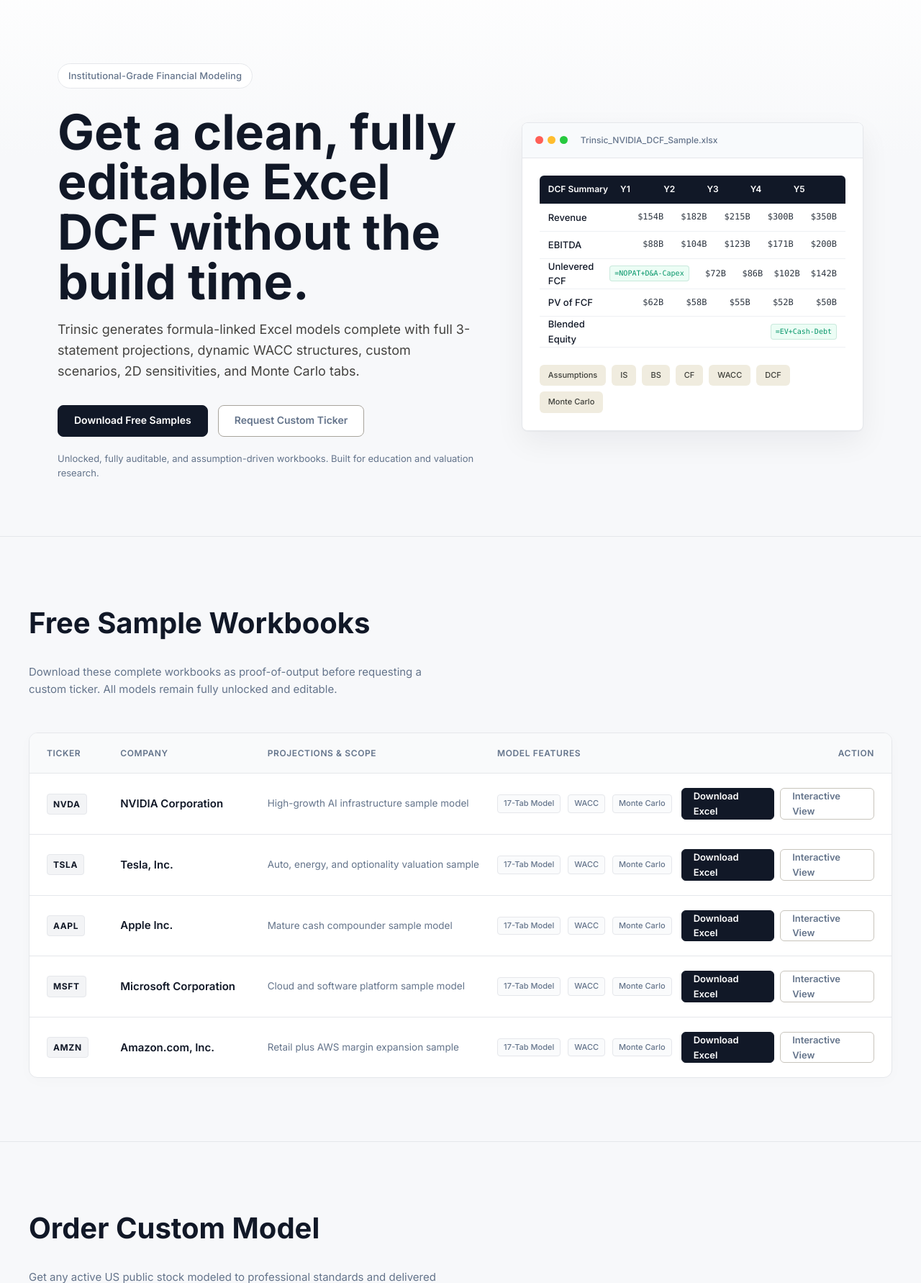
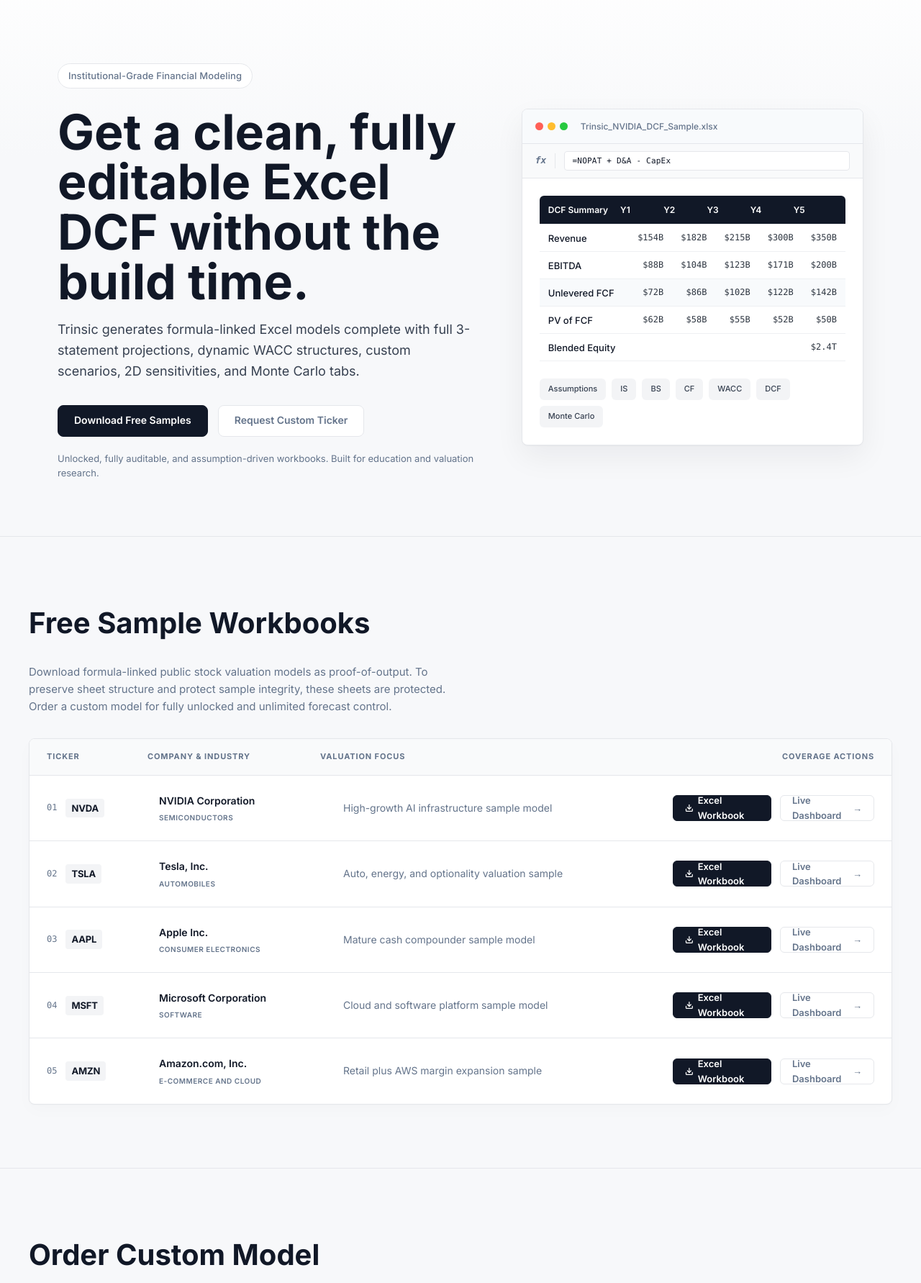
Before and after one commit to rounakjain2604/dashboard-package, a Flask app: page / in a window 1280 px wide. Shown: the part 64-1847 px from the top of the page at 72% size. Run offline with Flask 3, Linux system fonts and the light colour scheme.

Commit message:
design(ui): overhaul free samples list into a hyper-clean horizontal directory table & fix spreadsheet mockup wrapping with interactive formula bar

```diff
--- a/templates/landing.html
+++ b/templates/landing.html
@@ -78,14 +78,14 @@
   color: var(--ink);
 }
 .button.ghost {
-  border-color: #a8a49c;
+  border-color: var(--line);
   background: var(--panel);
   color: var(--muted);
 }
 .button.ghost:hover {
   border-color: var(--ink);
   color: var(--ink);
-  background: #faf9f6;
+  background: #f9fafb;
   box-shadow: 0 6px 16px rgba(0,0,0,0.06);
 }
 .hero {
@@ -122,7 +122,7 @@
 }
 .lead {
   font-size: 18px;
-  color: #444340;
+  color: #374151;
   max-width: 600px;
   margin: 0 0 32px;
   line-height: 1.6;
@@ -189,10 +189,40 @@
 .tab {
   padding: 6px 12px;
   border-radius: 6px;
-  background: #f0ecdf;
+  background: #f3f4f6;
   font-size: 11px;
   font-weight: 500;
-  color: #3e3f3a;
+  color: #374151;
+}
+/* ── Mockup Spreadsheet Formula Bar ── */
+.sheet-formula-bar {
+  display: flex;
+  align-items: center;
+  gap: 12px;
+  padding: 10px 18px;
+  background: #f9fafb;
+  border-bottom: 1px solid var(--line);
+  font-family: Consolas, monospace;
+  font-size: 11px;
+}
+.sheet-formula-bar .fx-symbol {
+  font-weight: 700;
+  color: var(--muted);
+  font-style: italic;
+  user-select: none;
+  font-size: 13px;
+  border-right: 1px solid var(--line);
+  padding-right: 12px;
+}
+.sheet-formula-bar .fx-display {
+  color: #111827;
+  font-weight: 500;
+  letter-spacing: 0.02em;
+  background: #ffffff;
+  padding: 4px 10px;
+  border-radius: 4px;
+  border: 1px solid var(--line);
+  flex-grow: 1;
 }
 .band {
   border-top: 1px solid var(--line);
@@ -204,7 +234,7 @@
   flex-direction: column;
   gap: 16px;
   align-items: flex-start;
-  margin-bottom: 48px;
+  margin-bottom: 24px;
 }
 h2 {
   font-family: 'Inter', Arial, Helvetica, sans-serif;
@@ -215,111 +245,149 @@
 }
 .section-copy { color: var(--muted); max-width: 600px; margin: 8px 0 0; font-size: 15px; }
 
-/* ── Minimalist Directory Table ── */
-.samples-table {
-  width: 100%;
+/* ── Directory Layout ── */
+.samples-directory {
+  display: flex;
+  flex-direction: column;
+  margin-top: 32px;
   background: var(--panel);
   border: 1px solid var(--line);
-  border-radius: 12px;
+  border-radius: 8px;
   overflow: hidden;
-  box-shadow: 0 4px 20px rgba(15,23,42,0.02);
+  box-shadow: 0 1px 2px rgba(15,23,42,0.02), 0 8px 24px rgba(15,23,42,0.02);
 }
-.samples-header {
+.directory-header {
   display: grid;
-  grid-template-columns: 0.8fr 1.6fr 2.5fr 2fr 2.1fr;
-  padding: 18px 24px;
+  grid-template-columns: 140px 240px 1fr 280px;
+  align-items: center;
+  padding: 16px 24px;
   background: #f9fafb;
   border-bottom: 1px solid var(--line);
+  font-size: 11px;
+  font-weight: 700;
+  text-transform: uppercase;
+  letter-spacing: 0.08em;
+  color: var(--muted);
+}
+.directory-row {
+  display: grid;
+  grid-template-columns: 140px 240px 1fr 280px;
+  align-items: center;
+  padding: 24px;
+  border-bottom: 1px solid var(--line);
+  transition: background-color 0.15s ease;
+  gap: 16px;
+}
+.directory-row:hover {
+  background: #f9fafb;
+}
+.directory-row:last-child {
+  border-bottom: none;
+}
+.col-ticker {
+  display: flex;
+  align-items: center;
+  gap: 12px;
+}
+.dir-num {
+  font-family: Consolas, monospace;
   font-size: 12px;
+  color: var(--muted);
+  font-weight: 500;
+}
+.dir-ticker {
+  font-size: 13px;
+  font-weight: 700;
+  color: var(--ink);
+  background: #f3f4f6;
+  padding: 3px 8px;
+  border-radius: 4px;
+  letter-spacing: -0.01em;
+}
+.col-company {
+  display: flex;
+  flex-direction: column;
+  gap: 4px;
+}
+.dir-name {
+  font-size: 14px;
+  font-weight: 600;
+  color: var(--ink);
+}
+.dir-industry {
+  font-size: 10px;
   font-weight: 600;
   text-transform: uppercase;
+  color: var(--muted);
   letter-spacing: 0.05em;
+}
+.col-desc {
+  font-size: 14px;
   color: var(--muted);
-  align-items: center;
 }
-.sample-row {
-  display: grid;
-  grid-template-columns: 0.8fr 1.6fr 2.5fr 2fr 2.1fr;
-  padding: 20px 24px;
-  border-bottom: 1px solid var(--line);
-  align-items: center;
-  font-size: 14px;
-  transition: background 0.2s ease;
-}
-.sample-row:last-child {
-  border-bottom: none;
-}
-.sample-row:hover {
-  background: #fafbfc;
-}
-.ticker-badge {
-  font-weight: 700;
-  font-size: 12px;
-  color: var(--ink);
-  background: #f3f4f6;
-  border: 1px solid var(--line);
-  padding: 4px 8px;
-  border-radius: 4px;
-  letter-spacing: 0.05em;
-  display: inline-block;
-}
-.sample-row strong {
-  font-size: 15px;
-  font-weight: 600;
-}
-.sample-tagline {
-  color: var(--muted);
-  font-size: 13.5px;
-  padding-right: 12px;
-}
-.feature-tag {
-  font-size: 11px;
-  font-weight: 500;
-  color: var(--muted);
-  background: #fafbfc;
-  border: 1px solid var(--line);
-  padding: 3px 8px;
-  border-radius: 4px;
-  margin-right: 6px;
-  display: inline-block;
+.dir-tagline {
+  line-height: 1.5;
+  margin: 0;
 }
 .col-actions {
   display: flex;
-  gap: 8px;
+  align-items: center;
   justify-content: flex-end;
+  gap: 12px;
 }
-.action-btn {
-  min-height: 38px;
+.dir-btn {
+  display: inline-flex;
+  align-items: center;
+  justify-content: center;
+  height: 36px;
   padding: 0 16px;
   border-radius: 6px;
   font-size: 13px;
   font-weight: 600;
-  display: inline-flex;
-  align-items: center;
-  justify-content: center;
   text-decoration: none;
-  transition: all 0.2s ease;
-  cursor: pointer;
+  transition: all 0.2s cubic-bezier(0.16, 1, 0.3, 1);
 }
-.action-btn.primary {
+.dir-btn.primary {
   background: var(--ink);
   color: #fff;
   border: 1px solid var(--ink);
 }
-.action-btn.primary:hover {
-  background: #334155;
-  border-color: #334155;
-  box-shadow: 0 4px 10px rgba(15,23,42,0.08);
+.dir-btn.primary:hover {
+  background: #222;
+  transform: translateY(-1px);
+  box-shadow: 0 4px 12px rgba(17, 24, 39, 0.12);
 }
-.action-btn.secondary {
-  background: var(--panel);
+.dir-btn.secondary {
+  background: transparent;
   color: var(--muted);
-  border: 1px solid #c8c4bc;
+  border: 1px solid var(--line);
 }
-.action-btn.secondary:hover {
+.dir-btn.secondary:hover {
+  color: var(--ink);
   border-color: var(--ink);
-  color: var(--ink);
-  background: #fbfaf8;
+  background: #ffffff;
+  transform: translateY(-1px);
+}
+.dir-btn .arrow {
+  transition: transform 0.2s ease;
+  margin-left: 4px;
+}
+.dir-btn:hover .arrow {
+  transform: translateX(3px);
+}
+@media (max-width: 980px) {
+  .directory-header {
+    display: none;
+  }
+  .directory-row {
+    grid-template-columns: 1fr;
+    gap: 14px;
+    padding: 24px 20px;
+  }
+  .col-actions {
+    justify-content: flex-start;
+    margin-top: 4px;
+  }
 }
 
 .offer {
@@ -517,13 +581,17 @@
         <span class="dot dot-green"></span>
         <span class="sheet-name">Trinsic_NVIDIA_DCF_Sample.xlsx</span>
       </div>
+      <div class="sheet-formula-bar">
+        <span class="fx-symbol">fx</span>
+        <div class="fx-display" id="activeFormula">=NOPAT + D&amp;A - CapEx</div>
+      </div>
       <div class="sheet-grid">
         <div class="sheet-row header"><span>DCF Summary</span><span>Y1</span><span>Y2</span><span>Y3</span><span>Y4</span><span>Y5</span></div>
-        <div class="sheet-row"><strong>Revenue</strong><span class="num">$154B</span><span class="num">$182B</span><span class="num">$215B</span><span class="num">$300B</span><span class="num">$350B</span></div>
-        <div class="sheet-row"><strong>EBITDA</strong><span class="num">$88B</span><span class="num">$104B</span><span class="num">$123B</span><span class="num">$171B</span><span class="num">$200B</span></div>
-        <div class="sheet-row"><strong>Unlevered FCF</strong><span class="num formula">=NOPAT+D&A-Capex</span><span class="num">$72B</span><span class="num">$86B</span><span class="num">$102B</span><span class="num">$142B</span></div>
-        <div class="sheet-row"><strong>PV of FCF</strong><span class="num">$62B</span><span class="num">$58B</span><span class="num">$55B</span><span class="num">$52B</span><span class="num">$50B</span></div>
-        <div class="sheet-row"><strong>Blended Equity</strong><span></span><span></span><span></span><span></span><span class="num formula">=EV+Cash-Debt</span></div>
+        <div class="sheet-row" onmouseover="updateFormula('=REVENUE - COGS - SG&amp;A')"><strong>Revenue</strong><span class="num">$154B</span><span class="num">$182B</span><span class="num">$215B</span><span class="num">$300B</span><span class="num">$350B</span></div>
+        <div class="sheet-row" onmouseover="updateFormula('=REVENUE * EBITDA_MARGIN')"><strong>EBITDA</strong><span class="num">$88B</span><span class="num">$104B</span><span class="num">$123B</span><span class="num">$171B</span><span class="num">$200B</span></div>
+        <div class="sheet-row" onmouseover="updateFormula('=NOPAT + D&amp;A - CapEx')" style="background: #f8fafc;"><strong>Unlevered FCF</strong><span class="num">$72B</span><span class="num">$86B</span><span class="num">$102B</span><span class="num">$122B</span><span class="num">$142B</span></div>
+        <div class="sheet-row" onmouseover="updateFormula('=FCF / (1 + WACC)^t')"><strong>PV of FCF</strong><span class="num">$62B</span><span class="num">$58B</span><span class="num">$55B</span><span class="num">$52B</span><span class="num">$50B</span></div>
+        <div class="sheet-row" onmouseover="updateFormula('=EV + Cash - Debt')"><strong>Blended Equity</strong><span class="num"></span><span class="num"></span><span class="num"></span><span class="num"></span><span class="num">$2.4T</span></div>
       </div>
       <div class="tabs">
         <span class="tab">Assumptions</span><span class="tab">IS</span><span class="tab">BS</span><span class="tab">CF</span><span class="tab">WACC</span><span class="tab">DCF</span><span class="tab">Monte Carlo</span>
@@ -535,29 +603,37 @@
     <div class="inner">
       <div class="section-head">
         <h2>Free Sample Workbooks</h2>
-        <p class="section-copy">Download these complete workbooks as proof-of-output before requesting a custom ticker. All models remain fully unlocked and editable.</p>
+        <p class="section-copy">Download formula-linked public stock valuation models as proof-of-output. To preserve sheet structure and protect sample integrity, these sheets are protected. Order a custom model for fully unlocked and unlimited forecast control.</p>
       </div>
-      <div class="samples-table">
-        <div class="samples-header">
+
+      <div class="samples-directory">
+        <div class="directory-header">
           <span>Ticker</span>
-          <span>Company</span>
-          <span>Projections & Scope</span>
-          <span class="desktop-only">Model Features</span>
-          <span style="text-align: right;">Action</span>
+          <span>Company &amp; Industry</span>
+          <span>Valuation Focus</span>
+          <span style="text-align: right;">Coverage Actions</span>
         </div>
         {% for sample in samples %}
-        <div class="sample-row">
-          <div><span class="ticker-badge">{{ sample.ticker }}</span></div>
-          <div><strong>{{ sample.name }}</strong></div>
-          <div class="sample-tagline">{{ sample.tagline }}</div>
-          <div class="desktop-only">
-            <span class="feature-tag">17-Tab Model</span>
-            <span class="feature-tag">WACC</span>
-            <span class="feature-tag">Monte Carlo</span>
+        <div class="directory-row">
+          <div class="col-ticker">
+            <span class="dir-num">0{{ loop.index }}</span>
+            <span class="dir-ticker">{{ sample.ticker }}</span>
+          </div>
+          <div class="col-company">
+            <span class="dir-name">{{ sample.name }}</span>
+            <span class="dir-industry">{{ sample.industry }}</span>
+          </div>
+          <div class="col-desc">
+            <span class="dir-tagline">{{ sample.tagline }}</span>
           </div>
           <div class="col-actions">
-            <a class="action-btn primary" href="/download/sample/{{ sample.ticker }}">Download Excel</a>
-            <a class="action-btn secondary" href="/samples/{{ sample.ticker }}">Interactive View</a>
+            <a class="dir-btn primary" href="/download/sample/{{ sample.ticker }}">
+              <svg class="icon-download" width="14" height="14" viewBox="0 0 24 24" fill="none" stroke="currentColor" stroke-width="2.5" stroke-linecap="round" stroke-linejoin="round" style="margin-right: 6px;"><path d="M21 15v4a2 2 0 0 1-2 2H5a2 2 0 0 1-2-2v-4"></path><polyline points="7 10 12 15 17 10"></polyline><line x1="12" y1="15" x2="12" y2="3"></line></svg>
+              Excel Workbook
+            </a>
+            <a class="dir-btn secondary" href="/samples/{{ sample.ticker }}">
+              Live Dashboard <span class="arrow">→</span>
+            </a>
           </div>
         </div>
         {% endfor %}
@@ -616,6 +692,11 @@
 </footer>
 
 <script>
+function updateFormula(formula) {
+  const display = document.getElementById('activeFormula');
+  if (display) display.textContent = formula;
+}
+
 const form = document.getElementById('requestForm');
 const msg = document.getElementById('formMessage');
 form.addEventListener('submit', async (event) => {
```
Also changed, not shown: other parts of templates/landing.html (+16 -20 lines).
